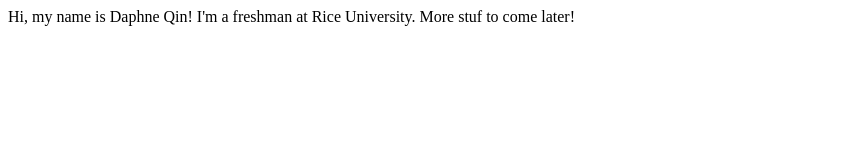
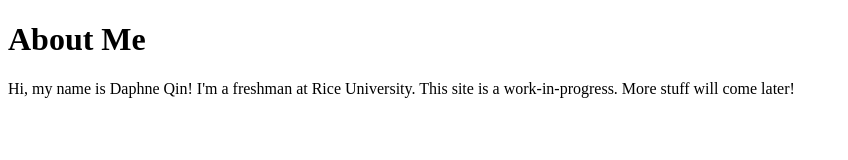
Before and after one commit to Mystimorphix/mystimorphix.github.io, a plain HTML site: page index.html in a window 1280 px wide. Shown: the whole page, without its empty margins (0-848 px from the left). Drawn offline with Linux system fonts and the light colour scheme.

Commit message:
index.html formatting + fix typo

```diff
--- a/index.html
+++ b/index.html
@@ -1,8 +1,9 @@
 <!DOCTYPE html>
 <html>
+    <h1>About Me</h1>
     <body>
         Hi, my name is Daphne Qin! I'm a freshman at Rice University.
 
-        More stuf to come later!
+        This site is a work-in-progress. More stuff will come later!
     </body>
 </html>
```
